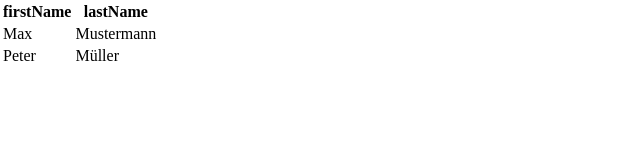
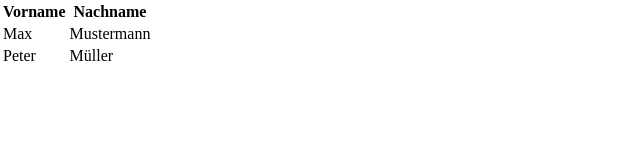
Before and after one commit to ppauldev/order-list-cc, a React (Create React App) app: page / in a window 1280 px wide. Shown: the top 160 px of the page, without its empty margins (0-640 px from the left). Built offline with nearby package versions, Linux system fonts and the light colour scheme.

Commit message:
Add column name labeling

```diff
--- a/src/App.jsx
+++ b/src/App.jsx
@@ -191,6 +191,34 @@
   }
 ];
 
+const columnLabels = {
+  firstName: {
+    de: "Vorname",
+  },
+  lastName: {
+    de: "Nachname",
+  },
+  orderNumber: {
+    de: "Bestellung",
+  },
+  description: {
+    de: "Artikelbeschreibung",
+  },
+  price: {
+    de: "Preis",
+  }
+};
+
+const getColumnLabel = (column) => {
+  const DEFAULT_LANG = "de";
+  const DEFAULT_COLUMN_NOT_FOUND = "n/a";
+
+  const columnInfo = column in columnLabels ? columnLabels[column] : null;
+  if (!columnInfo) return DEFAULT_COLUMN_NOT_FOUND;
+
+  const columnName = DEFAULT_LANG in columnInfo ? columnInfo[DEFAULT_LANG] : DEFAULT_COLUMN_NOT_FOUND;
+  return columnName;
+};
 const fetchData = () => data;
 const parseColumnNames = (data) => {
   if (!data || data.length === 0) return [];
@@ -269,7 +297,7 @@
   return (
     <thead>
       <tr>
-        {columns.map((column, i) => <th key={i}>{column}</th>)}
+        {columns.map((column, i) => <th key={i}>{getColumnLabel(column)}</th>)}
       </tr>
     </thead>
   )
```
